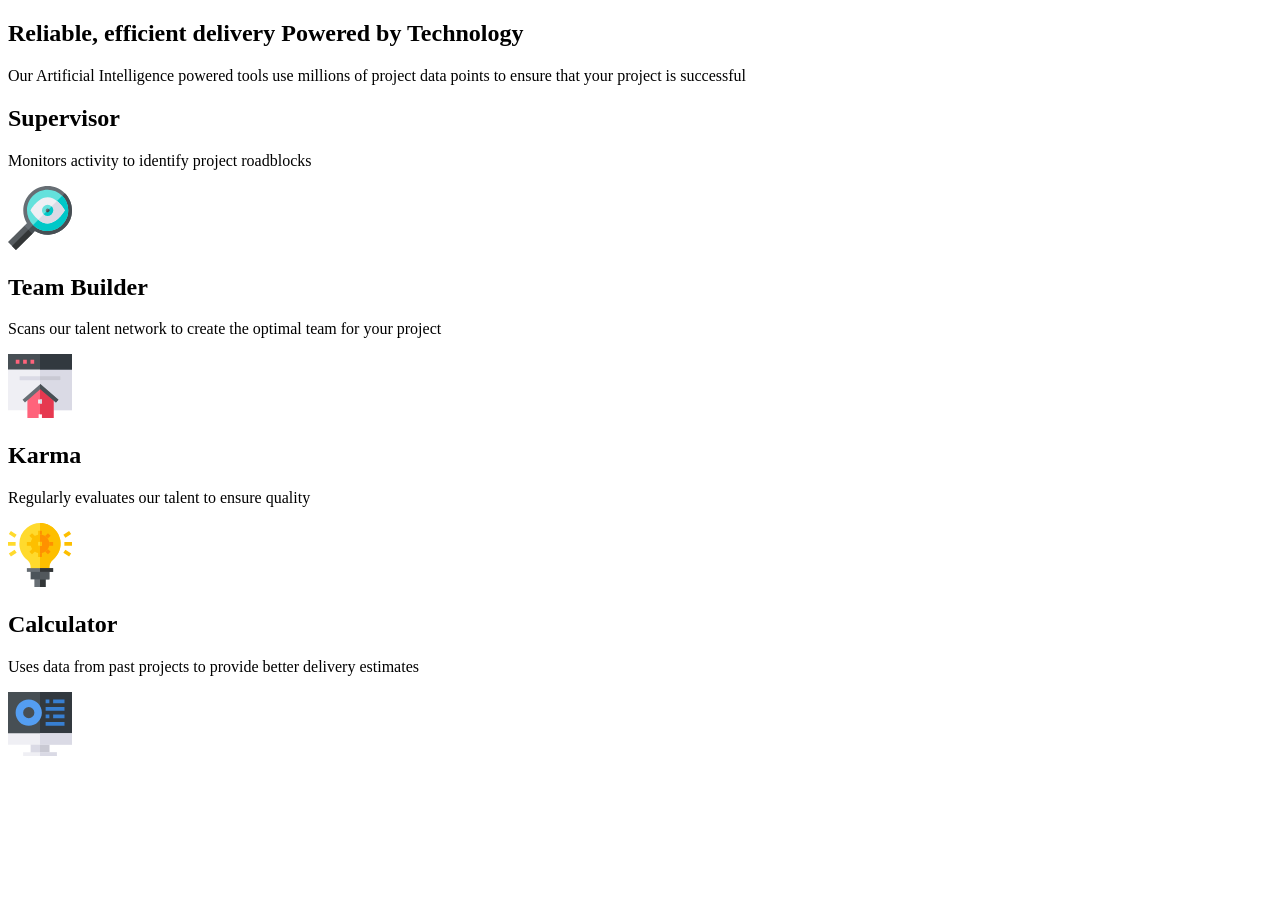
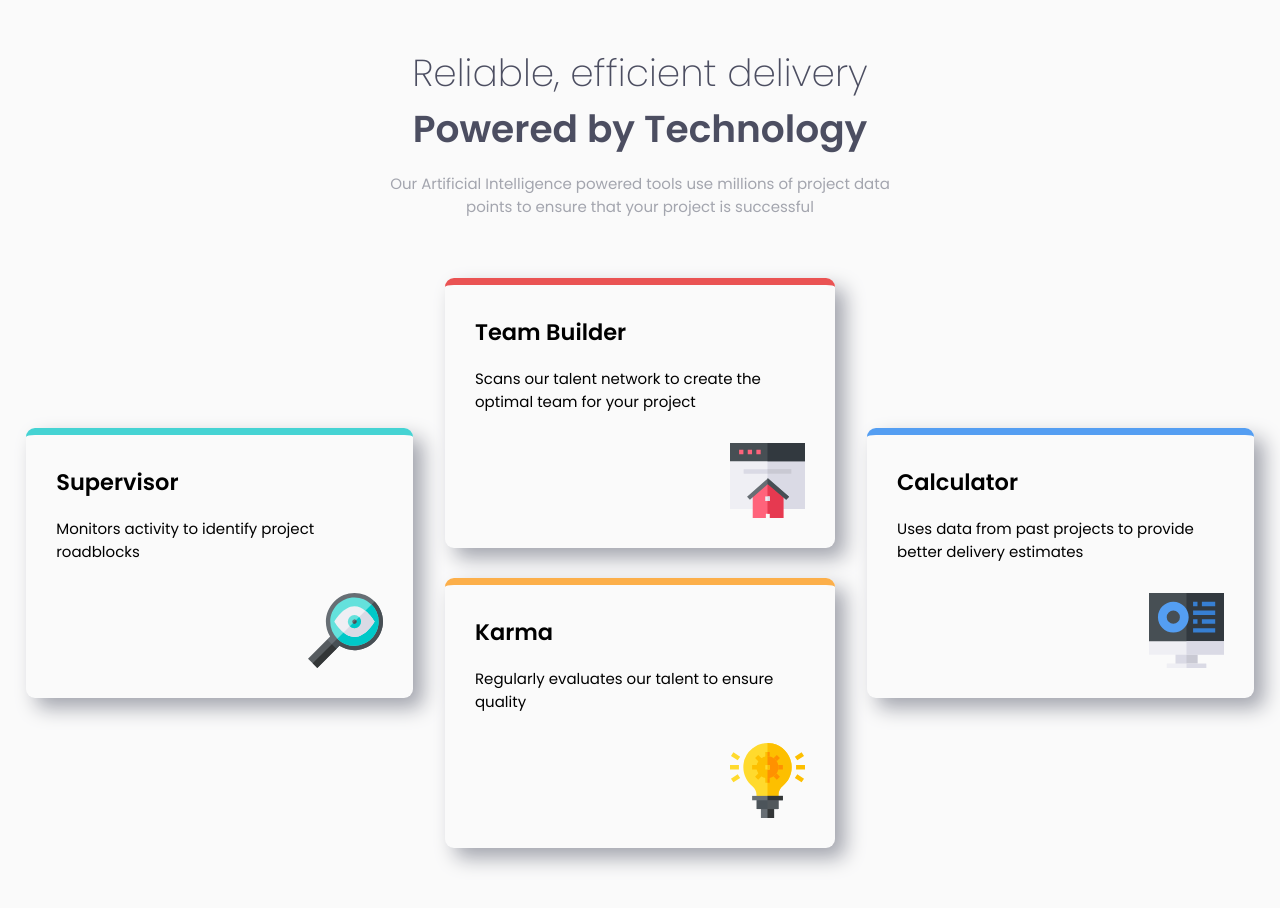
Before and after one commit to rohitd99/rohitd99, a plain HTML site: page FourCardFeature/index.html in a window 1280 px wide. Before the commit the page ends 800 px from the top, so only its background shows below. Drawn offline with Linux system fonts and the light colour scheme.

Commit message:
Challenge completed

```diff
--- a/FourCardFeature/index.html
+++ b/FourCardFeature/index.html
@@ -5,6 +5,12 @@
     <meta http-equiv="X-UA-Compatible" content="IE=edge" />
     <meta name="viewport" content="width=device-width, initial-scale=1.0" />
     <title>FourCardFeature</title>
+    <link rel="preconnect" href="https://fonts.googleapis.com" />
+    <link rel="preconnect" href="https://fonts.gstatic.com" crossorigin />
+    <link
+      href="https://fonts.googleapis.com/css2?family=Poppins:wght@200;400;600&display=swap"
+      rel="stylesheet"
+    />
     <link
       rel="shortcut icon"
       href="images/favicon-32x32.png"
@@ -14,46 +20,80 @@
   </head>
   <body>
     <main>
-      <section>
-        <h1>
-          <span>Reliable, efficient delivery</span>
-          <span>Powered by Technology</span>
+      <section class="heading">
+        <h1 class="heading__title">
+          <span class="heading__title--light"
+            >Reliable, efficient delivery</span
+          >
+          <span class="heading__title--bold">Powered by Technology</span>
         </h1>
-        <p>
-          Our Artificial Intelligence powered tools use millions of project data
-          points to ensure that your project is successful
+        <p class="heading__description">
+          <span
+            >Our Artificial Intelligence powered tools use millions of project
+            data</span
+          >
+          <span>points to ensure that your project is successful</span>
         </p>
       </section>
-      <section>
+      <section class="cards">
+        <div class="column">
+          <article class="card card__border--cyan">
             <div>
-          <article>
-            <h2>Supervisor</h2>
-            <p>Monitors activity to identify project roadblocks</p>
-            <img src="./images/icon-supervisor.svg" alt="Supervision Icon" />
+              <h2 class="card__title">Supervisor</h2>
+              <p class="card__description">
+                Monitors activity to identify project roadblocks
+              </p>
+            </div>
+            <img
+              src="./images/icon-supervisor.svg"
+              class="card__icon"
+              alt="Supervision Icon"
+            />
           </article>
         </div>
+        <div class="column">
+          <article class="card card__border--red">
             <div>
-          <article>
-            <h2>Team Builder</h2>
-            <p>
+              <h2 class="card__title">Team Builder</h2>
+              <p class="card__description">
                 Scans our talent network to create the optimal team for your
                 project
               </p>
-            <img src="./images/icon-team-builder.svg" alt="Team-Builder Icon" />
+            </div>
+            <img
+              src="./images/icon-team-builder.svg"
+              class="card__icon"
+              alt="Team-Builder Icon"
+            />
           </article>
-          <article>
-            <h2>Karma</h2>
-            <p>Regularly evaluates our talent to ensure quality</p>
-            <img src="./images/icon-karma.svg" alt="Karma Icon" />
+          <article class="card card__border--orange">
+            <div>
+              <h2 class="card__title">Karma</h2>
+              <p class="card__description">
+                Regularly evaluates our talent to ensure quality
+              </p>
+            </div>
+            <img
+              src="./images/icon-karma.svg"
+              class="card__icon"
+              alt="Karma Icon"
+            />
           </article>
         </div>
+        <div class="column">
+          <article class="card card__border--blue">
             <div>
-          <article>
-            <h2>Calculator</h2>
-            <p>
-              Uses data from past projects to provide better delivery estimates
+              <h2 class="card__title">Calculator</h2>
+              <p class="card__description">
+                Uses data from past projects to provide better delivery
+                estimates
               </p>
-            <img src="./images/icon-calculator.svg" alt="Calculator Icon" />
+            </div>
+            <img
+              src="./images/icon-calculator.svg"
+              class="card__icon"
+              alt="Calculator Icon"
+            />
           </article>
         </div>
       </section>
--- a/FourCardFeature/style.css
+++ b/FourCardFeature/style.css
@@ -0,0 +1,134 @@
+:root{
+    --clr-red : hsl(0, 78%, 62%);
+    --clr-cyan : hsl(180, 62%, 55%);
+    --clr-orange : hsl(34, 97%, 64%);
+    --clr-blue : hsl(212, 86%, 64%);
+    --clr-verydarkblue : hsl(234, 12%, 34%);
+    --clr-grayishblue : hsl(229, 6%, 66%);
+    --clr-lightgray : hsl(0, 0%, 98%);
+
+    --fs-larger : 2.5rem;
+    --fs-large : 1.5rem;
+    --fw-light : 200;
+    --fw-bold : 400;
+    --fw-bolder : 600;
+    --font-poppins : 'Poppins', sans-serif;
+
+}
+html{
+    font-size: 15px;
+}
+
+*{
+    margin: 0;
+    box-sizing: border-box;
+}
+body{
+    width: 100%;
+    min-height: 100vh;
+    display: grid;
+    place-items: center;
+    padding: 3rem 1.75rem;
+    background-color: var(--clr-lightgray);
+}
+main{
+    width: 100%;
+    font-family: var(--font-poppins);
+}
+.heading{
+    padding-bottom: 4rem;
+}
+.heading__title{
+    padding-bottom: 1rem;
+}
+.heading__title span{
+    display: block;
+    text-align: center;
+    font-size: var(--fs-large);
+    color: var(--clr-verydarkblue);
+
+}
+.heading__title--light{
+    font-weight: var(--fw-light);
+}
+.heading__title--bold{
+    font-weight: var(--fw-bolder);
+}
+.heading__description{
+    text-align: center;
+    color: var(--clr-grayishblue);
+}
+.heading__description span{
+    display: block;
+}
+.cards{
+    max-width: 1280px;
+    display: flex;
+    flex-direction: column;
+    justify-content: center;
+    align-items: center;
+    margin: 0 auto;
+}
+.card{
+    border-radius: 0.6rem;
+    display: flex;
+    flex-direction: column;
+    justify-content: space-between;
+    height: 18rem;
+    max-width: 26rem;
+    padding: 2rem;
+    margin-bottom: 2rem;
+    box-shadow: 10px 10px 20px var(--clr-grayishblue);
+}
+.card__title{
+    padding-bottom: 1.2rem;
+}
+.card__icon{
+    align-self: flex-end;
+    width: 5rem;
+}
+.card__border--cyan{
+    border-top: 0.5rem solid;
+    border-color: var(--clr-cyan);
+}
+.card__border--red {
+    border-top: 0.5rem solid;
+    border-color: var(--clr-red);
+}
+.card__border--orange {
+    border-top: 0.5rem solid;
+    border-color: var(--clr-orange);
+}
+.card__border--blue {
+    border-top: 0.5rem solid;
+    border-color: var(--clr-blue);
+}
+@media only screen and (min-width : 900px)
+{
+    .heading__title span{
+        font-size: var(--fs-larger);
+    }
+    .cards{
+        display: grid;
+        grid-template-columns: 1fr 1fr 1fr;
+    }
+    .column:nth-child(1)
+    {
+        display: flex;
+        justify-content: center;
+        align-items: center;
+        margin-right: 1.5rem;
+    }
+    .column:nth-child(3) {
+        display: flex;
+        justify-content: center;
+        align-items: center;
+        margin-left: 1.5rem;
+    }
+    .column:nth-child(2) {
+        display: flex;
+        flex-direction: column;
+        justify-content: center;
+        align-items: center;
+    }
+}
```
Lines whose indentation alone changed are shown as unchanged.
